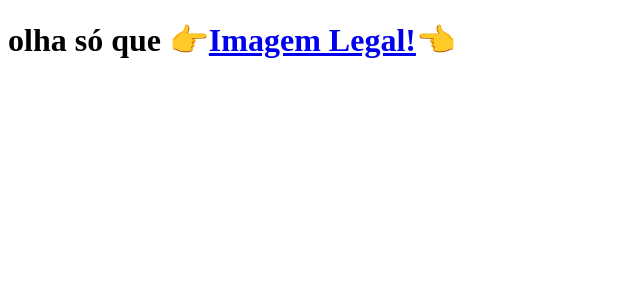
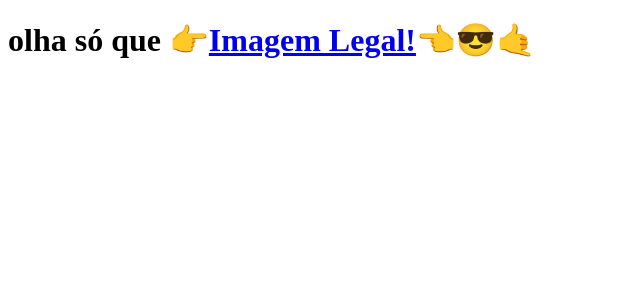
Before and after one commit to Xav86/clone-tabnews, a Next.js app: page / in a window 1280 px wide. Shown: the top 300 px of the page, without its empty margins (0-640 px from the left). Built offline with nearby package versions, Linux system fonts and the light colour scheme.

Commit message:
adicionado ultimo emoji para dar uma cara mais legal

```diff
--- a/pages/index.js
+++ b/pages/index.js
@@ -1,5 +1,5 @@
 function Home() {
-    return <h1>olha só que 👉<a href="https://i1.sndcdn.com/artworks-nNv5ZuHaySPVgzc5-5icphQ-t500x500.jpg" target="_blank" rel="external">Imagem Legal!</a>👈</h1>
+    return <h1>olha só que 👉<a href="https://i1.sndcdn.com/artworks-nNv5ZuHaySPVgzc5-5icphQ-t500x500.jpg" target="_blank" rel="external">Imagem Legal!</a>👈😎🤙</h1>
 }
 
 export default Home;
```
